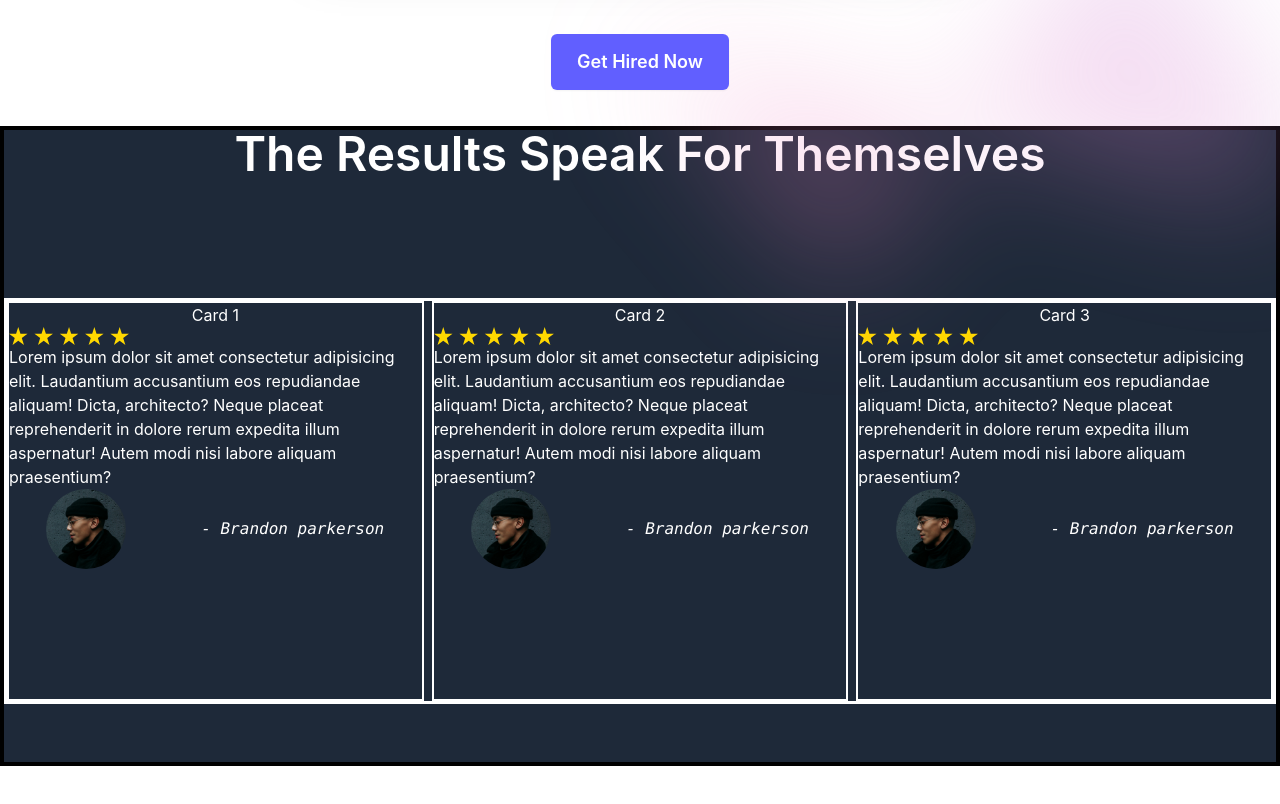
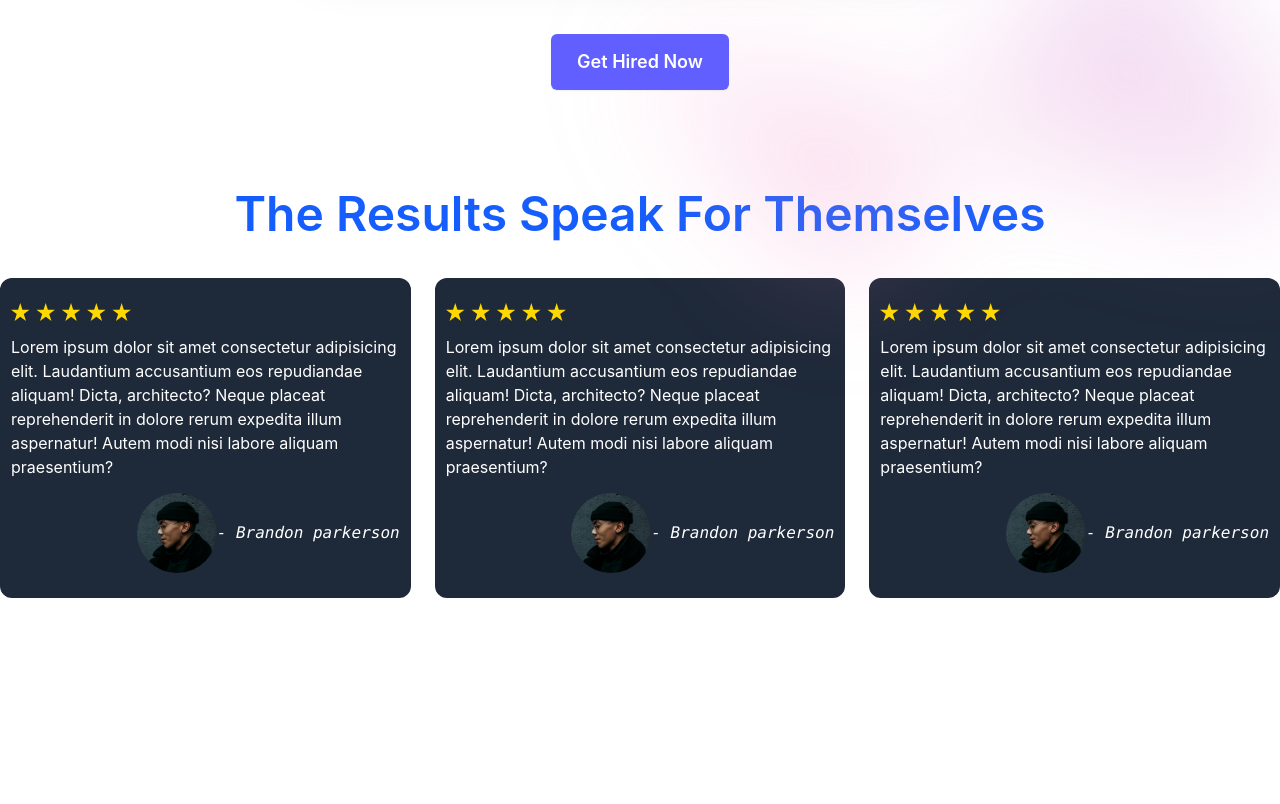
Before and after one commit to brandon-parkerson/skilith, a React (Vite) app in the folder frontend/: page / in a window 1280 px wide. Shown: the part 1150-1954 px from the top of the page. Built offline with nearby package versions, Linux system fonts and the light colour scheme.

Commit message:
style test cards

```diff
--- a/frontend/src/Testimonials.jsx
+++ b/frontend/src/Testimonials.jsx
@@ -5,17 +5,42 @@ export default function Testimonials() {
     <>
       {/* Tesimonials Container*/}
 
-      <div className="my-5 border-solid bg-gray-800 border-4 border-black h-160 my-9 w-5/6 flex flex-col justify-start gap-30 justify-self-center w-full">
-        <h1 className="text-center font-semibold text-white text-5xl text-balance">
+      <div className="my-25  h-160 my-9 w-5/6 flex flex-col justify-start gap-10 justify-self-center w-full">
+        <h1 className="text-center font-semibold text-blue-600 text-5xl text-balance">
           The Results Speak For Themselves
         </h1>
 
         {/* Cards Container */}
 
-        <div className="border-solid border-3 border-white flex justify-evenly gap-2 ">
+        <div className=" flex  gap-6 h-1/2 flex-wrap">
           {/* Card 1*/}
-          <div className="text-white border-2 border-solid border-green w-1/3 justify-around">
-            <h2 className="text-center">Card 1</h2>
+          <div className="text-white p-2 bg-gray-800 border-3 border-solid border-gray-800  rounded-xl flex flex-1 flex-col justify-evenly ">
+            {/* 5 stars image*/}
+            <img
+              src="./src/assets/images/5-stars.svg"
+              alt="5 stars"
+              className="w-30"
+            />
+            <p className="">
+              Lorem ipsum dolor sit amet consectetur adipisicing elit.
+              Laudantium accusantium eos repudiandae aliquam! Dicta, architecto?
+              Neque placeat reprehenderit in dolore rerum expedita illum
+              aspernatur! Autem modi nisi labore aliquam praesentium?
+            </p>
+            <div className="flex justify-end content-center">
+              <img
+                src="./src/assets/images/profile-pics/male-profile.jpg"
+                alt="profile pic of user"
+                className="rounded-full h-20 w-20 object-cover"
+              />
+              <p className="text-right self-center italic font-mono">
+                - Brandon parkerson
+              </p>
+            </div>
+          </div>
+
+          {/* Card 2*/}
+          <div className="text-white p-2 bg-gray-800 border-3 border-solid   border-gray-800 rounded-xl  flex flex-1 flex-col justify-evenly">
             {/* 5 stars image*/}
             <img
               src="./src/assets/images/5-stars.svg"
@@ -28,7 +53,7 @@ export default function Testimonials() {
               Neque placeat reprehenderit in dolore rerum expedita illum
               aspernatur! Autem modi nisi labore aliquam praesentium?
             </p>
-            <div className="flex justify-around content-center">
+            <div className="flex justify-end content-center">
               <img
                 src="./src/assets/images/profile-pics/male-profile.jpg"
                 alt="profile pic of user"
@@ -40,10 +65,8 @@ export default function Testimonials() {
             </div>
           </div>
 
-          {/* Card 2*/}
-          <div className="text-white border-2 border-solid border-green w-1/3">
-            <h2 className="text-center">Card 2</h2>
-
+          {/* Card 3*/}
+          <div className="text-white p-2 bg-gray-800 border-3 border-solid border-gray-800  rounded-xl h-fit-content  flex flex-1 flex-col justify-evenly">
             {/* 5 stars image*/}
             <img
               src="./src/assets/images/5-stars.svg"
@@ -56,35 +79,7 @@ export default function Testimonials() {
               Neque placeat reprehenderit in dolore rerum expedita illum
               aspernatur! Autem modi nisi labore aliquam praesentium?
             </p>
-            <div className="flex justify-around content-center">
-              <img
-                src="./src/assets/images/profile-pics/male-profile.jpg"
-                alt="profile pic of user"
-                className="rounded-full h-20 w-20 object-cover"
-              />
-              <p className="text-right self-center italic font-mono">
-                - Brandon parkerson
-              </p>
-            </div>
-          </div>
-
-          {/* Card 3*/}
-          <div className="text-white border-2 border-solid border-green w-1/3 h-100 ">
-            <h2 className="text-center">Card 3</h2>
-
-            {/* 5 stars image*/}
-            <img
-              src="./src/assets/images/5-stars.svg"
-              alt="5 stars"
-              className="w-30"
-            />
-            <p>
-              Lorem ipsum dolor sit amet consectetur adipisicing elit.
-              Laudantium accusantium eos repudiandae aliquam! Dicta, architecto?
-              Neque placeat reprehenderit in dolore rerum expedita illum
-              aspernatur! Autem modi nisi labore aliquam praesentium?
-            </p>
-            <div className="flex justify-around content-center">
+            <div className="flex justify-end content-center">
               <img
                 src="./src/assets/images/profile-pics/male-profile.jpg"
                 alt="profile pic of user"
```
